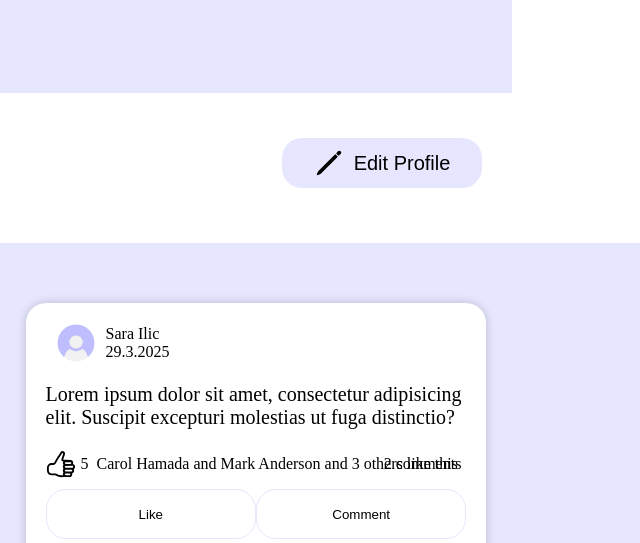
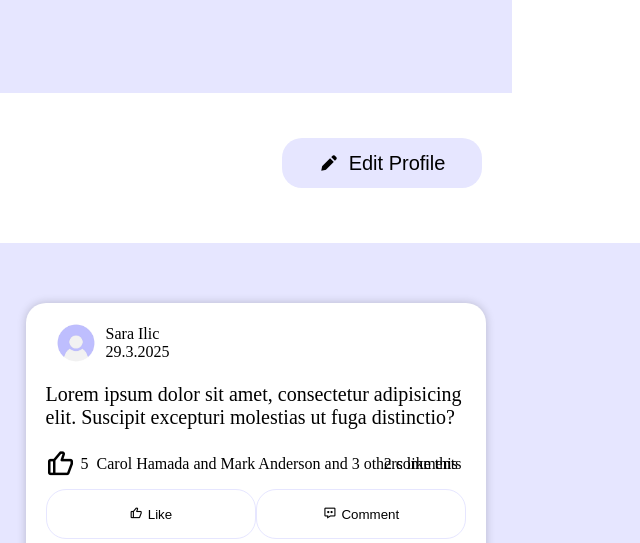
Before and after one commit to ilicc-sara/Social-Network, a website built with Vite: page index.html in a window 1280 px wide. Shown: the part 257-800 px from the top of the page, 640-1280 px from the left. Built offline with nearby package versions, Linux system fonts and the light colour scheme.

Commit message:
css style and icons

```diff
--- a/index.html
+++ b/index.html
@@ -47,8 +47,7 @@
         </div>
 
         <button class="edit-btn">
-          <ion-icon class="pencil-icon" name="pencil-outline"></ion-icon> Edit
-          Profile
+          <i class="bx bxs-pencil"></i> Edit Profile
         </button>
       </div>
     </div>
--- a/src/main.js
+++ b/src/main.js
@@ -231,14 +231,14 @@ account.posts.forEach(function (postItem) {
   </p>
 
   <div class="likes-container">
-  <ion-icon class="like-icon" name="thumbs-up-outline"></ion-icon>
+  <i class='bx bx-like like-icon'></i>
   <!-- prettier-ignore -->
   <p class="like-text">  <span class="number-of-likes">${postItem.getLikesNumber()}</span>&nbsp; <span class="liked-text">${displayArr(likes)}</span>  <span class="number-of-comments">${postItem.getCommentsNumber()} comments</span></p>
   </div>
 
   <div class="like-and-comment">
-  <button class="like-btn">Like</button>
-  <button class="comment-btn">Comment</button>
+  <button class="like-btn"> <i class='bx bx-like'></i> Like</button>
+  <button class="comment-btn"> <i class='bx bx-message-dots'></i> Comment</button>
   </div>
 
   <form class="write-comment">
@@ -268,9 +268,9 @@ account.posts.forEach(function (postItem) {
       ${comment.commentText}
       </p>
       <div class="like-dislike-cont">
-      <i class='bx bxs-like'></i>
+      <i class='bx bx-like'></i>
       <span>0</span>
-      <i class='bx bxs-dislike'></i>
+      <i class='bx bx-dislike'></i>
       <span>0</span>
       </div>
       </div>
--- a/src/style.css
+++ b/src/style.css
@@ -211,9 +211,7 @@ body {
 }
 
 .like-icon {
-  width: 30px;
-  height: 30px;
-  fill: red;
+  font-size: 30px;
 }
 
 .number-of-comments {
@@ -234,6 +232,10 @@ body {
   width: 100%;
   border-radius: 20px;
   background-color: white;
+  display: flex;
+  align-items: center;
+  justify-content: center;
+  gap: 5px;
 
   border: 0.5px solid var(--primary--color--);
   transition: background-color 0.3s;
```
